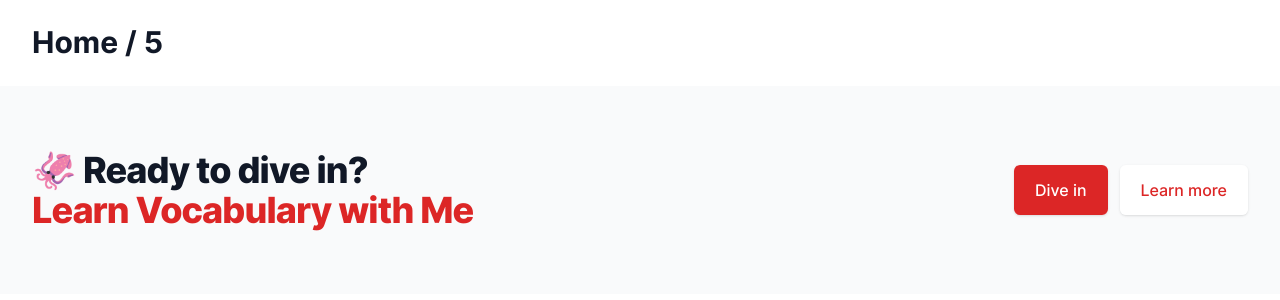
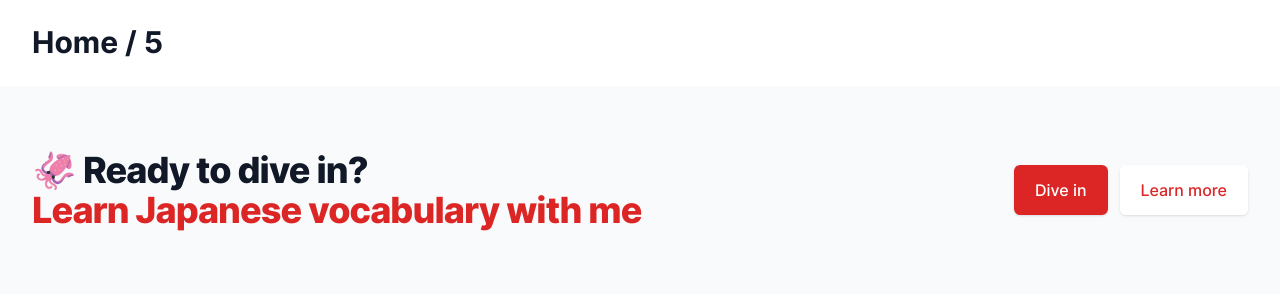
Before and after one commit to herointene/tango-kill, a Vue app: page / in a window 1280 px wide. Shown: the top 300 px of the page. Built offline with nearby package versions, Linux system fonts and the light colour scheme.

Commit message:
readme update

```diff
--- a/src/components/ButtonRepo.vue
+++ b/src/components/ButtonRepo.vue
@@ -2,7 +2,7 @@
   <div class="ml-3 inline-flex rounded-md shadow">
     <a
       target="_blank"
-      href="https://github.com/web2033/vite-vue3-tailwind-starter"
+      href="https://github.com/herointene/tango-kill"
       class="inline-flex items-center justify-center rounded-md border border-transparent bg-white px-5 py-3 text-base font-medium leading-6 text-red-600 transition duration-150 ease-in-out hover:text-indigo-500 focus:outline-none"
       >Learn more</a
     >
--- a/src/views/Home.vue
+++ b/src/views/Home.vue
@@ -12,7 +12,7 @@ import ButtonRepo from '@/components/ButtonRepo.vue'
       >
         &#129425; Ready to dive in?
         <br />
-        <span class="text-red-600"> Learn Vocabulary with Me </span>
+        <span class="text-red-600"> Learn Japanese vocabulary with me </span>
       </h2>
       <div class="mt-8 flex lg:mt-0 lg:flex-shrink-0">
         <div class="inline-flex rounded-md shadow">
```
Also changed, not shown: 1 other file (tests, documents, lock files or other folders).
